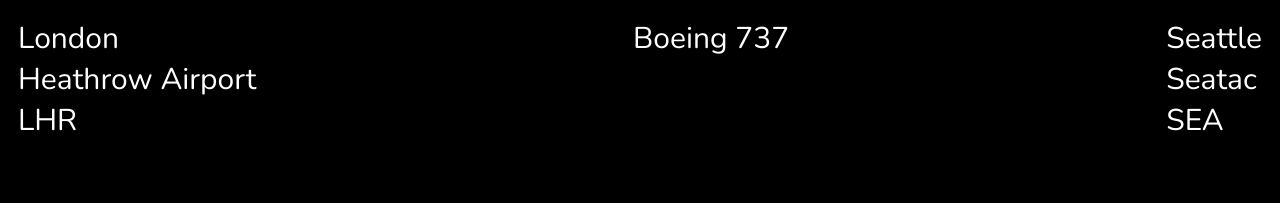
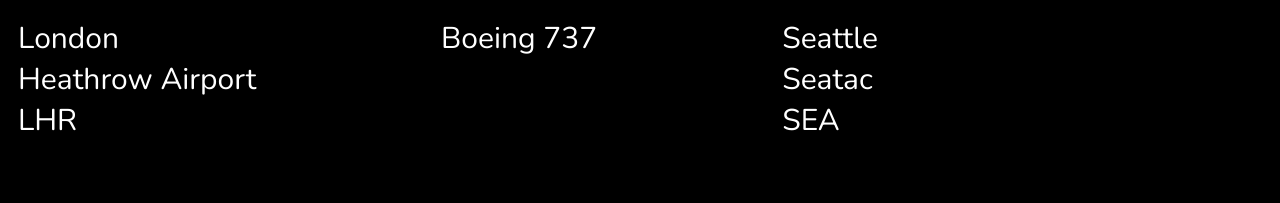
Before and after one commit to Kusdhill/flight_box, a plain HTML site: page index.html in a window 1280 px wide. Drawn offline with nearby package versions, Linux system fonts and the light colour scheme.

Commit message:
page sizing

```diff
--- a/styles.css
+++ b/styles.css
@@ -1,3 +1,8 @@
+html {
+	height: 25%;
+	width: 70%;
+}
+
 body {
 	font-family: 'Nunito', sans-serif;
 	font-size: 30px;
@@ -5,18 +10,18 @@
 	background-color: black;
 }
 
-.text{
+.text {
 	padding: 10px;
 }
 
-#source{
+#source {
 	float: left;
 }
 
-#destination{
+#destination {
 	float: right;
 }
 
-#aircraft{
+#aircraft {
 	text-align: center;
 }
```
